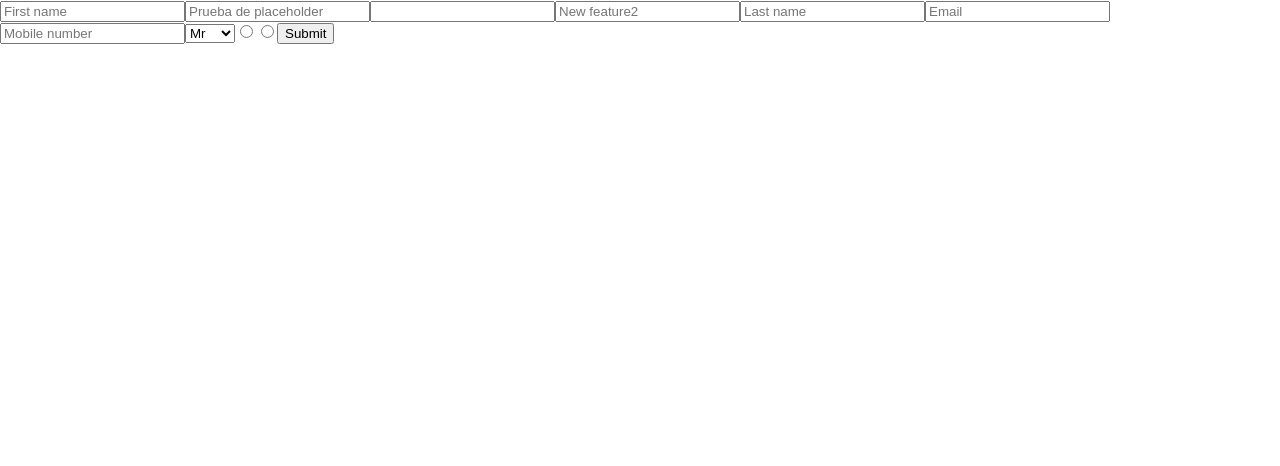
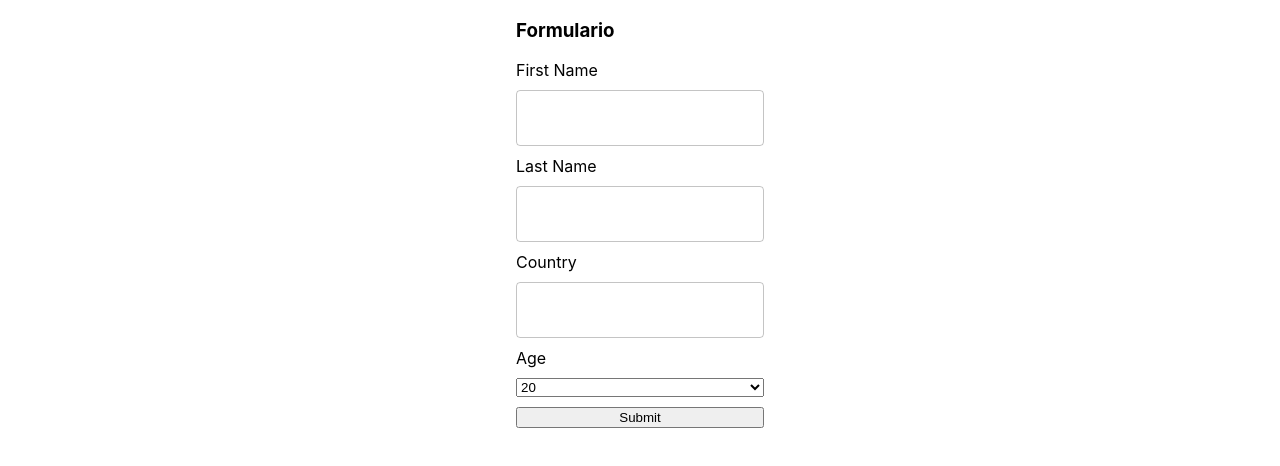
Before and after one commit to LexferRam/react-hook-form_Practice, a React (Create React App) app: page / in a window 1280 px wide. Shown: the top 466 px of the page. Built offline with nearby package versions, Linux system fonts and the light colour scheme.

Commit message:
agrega formularios de practicas

```diff
--- a/package.json
+++ b/package.json
@@ -3,6 +3,8 @@
   "version": "0.1.0",
   "private": true,
   "dependencies": {
+    "@material-ui/core": "^4.11.4",
+    "@material-ui/icons": "^4.11.2",
     "@testing-library/jest-dom": "^5.11.4",
     "@testing-library/react": "^11.1.0",
     "@testing-library/user-event": "^12.1.10",
@@ -10,6 +12,7 @@
     "react-dom": "^17.0.2",
     "react-hook-form": "^7.6.0",
     "react-scripts": "4.0.3",
+    "react-select": "^4.3.1",
     "web-vitals": "^1.0.1"
   },
   "scripts": {
--- /dev/null
+++ b/src/EjemploMui.js
@@ -0,0 +1,34 @@
+import React from "react";
+// import Select from "react-select";
+import { useForm, Controller } from "react-hook-form";
+import Input from "@material-ui/core/Input";
+
+export const EjemploMui = () => {
+    const { control, handleSubmit } = useForm();
+    const onSubmit = data => console.log(data);
+    return (
+        <div>
+              <form onSubmit={handleSubmit(onSubmit)}>
+      <Controller
+        name="firstName"
+        control={control}
+        defaultValue=""
+        render={({ field }) => <Input {...field} />}
+      />
+      {/* <Controller
+        name="iceCreamType"
+        control={control}
+        render={({ field }) => <Select
+          {...field}
+          options={[
+            { value: "chocolate", label: "Chocolate" },
+            { value: "strawberry", label: "Strawberry" },
+            { value: "vanilla", label: "Vanilla" }
+          ]}
+        />}
+      /> */}
+      <input type="submit" />
+    </form>
+        </div>
+    )
+}
--- /dev/null
+++ b/src/EjemploUno.js
@@ -0,0 +1,59 @@
+import React from "react";
+import { useForm } from "react-hook-form";
+import TextField from '@material-ui/core/TextField';
+
+const Input = ({label, name, register, required,error,errMessage }) => (
+  <>
+    <label>{label}</label>
+    <TextField
+     variant="outlined"
+     style={{margin:'10px 0px'}}
+     {...register(name, { required })}
+     error={Boolean(error)}
+     helperText={error && errMessage}
+    />
+  </>
+);
+
+const Select = React.forwardRef(({ onChange, onBlur, name, label }, ref) => (
+  <>
+    <label>{label}</label>
+    <select  style={{margin:'10px 0px'}} name={name} ref={ref} onChange={onChange} onBlur={onBlur}>
+      <option value="20">20</option>
+      <option value="30">30</option>
+    </select>
+  </>
+));
+
+export const EjemploUno = () => {
+  const { register, handleSubmit,  formState:{errors },reset} = useForm();
+
+  const onSubmit = (data,e) => {
+      e.preventDefault();
+      console.log(data);
+    //   reset(data);
+    reset()
+  };
+
+  return (
+    <div style={{width:'100%', display:'flex', justifyContent: 'center'}}>
+        <form onSubmit={handleSubmit(onSubmit)} noValidate autoComplete="off">
+        <div style={{display:'flex', flexDirection:'column',}}>
+        <h3>Formulario</h3>
+
+        <Input label="First Name" name="firstName" register={register} required error={errors.firstName} errMessage="FirstName is reqired"/>
+        {/* {errors.firstName && <span style={{color:'red'}} >The field is required</span>} */}
+
+        <Input label="Last Name" name="lastName" register={register} required error={errors.lastName} errMessage="LastName is reqired"/>
+
+        <Input label="Country" name="Country" register={register} required error={errors.Country} errMessage="FirstName is reqired"/>
+
+        <Select label="Age" {...register("Age")} />
+
+        <input type="submit" />
+
+        </div>
+        </form>
+    </div>
+  );
+};
--- /dev/null
+++ b/src/FormHook.js
@@ -0,0 +1,41 @@
+import React from 'react'
+import {useForm} from 'react-hook-form';
+
+export const FormHook = () => {
+    const {register, handleSubmit, formState:{errors }} =useForm()
+
+    const onSubmit = (data, e ) => {
+        console.log(data);
+        e.target.reset();
+    }
+    return (
+        <div style={{width:300, display:'flex', justifyContent: 'center'}}>
+        <form onSubmit={handleSubmit(onSubmit)}>
+                <div style={{display:'flex', flexDirection:'column'}}>
+            <h3>Formulario</h3>
+
+            <input name="titulo" placeholder="Title" {...register("titulo", {required:true})} />
+            <span style={{color:'red'}}>
+                {errors.titulo && <span>The title is required</span>}
+            </span>
+
+            <input name="name" placeholder="Name" {...register("name", {required:true})} />
+            <span style={{color:'red'}}>
+                {errors.name && <span>The name is required</span>}
+            </span>
+
+            <select {...register("gender")}>
+                <option value="female">female</option>
+                <option value="male">male</option>
+                <option value="other">other</option>
+            </select>
+            <span style={{color:'red'}}>
+                {errors.gender && <span>The name is required</span>}
+            </span>
+
+            <button>Enviar</button>
+        </div>
+            </form>
+            </div>
+    )
+}
--- a/src/index.js
+++ b/src/index.js
@@ -3,10 +3,15 @@ import ReactDOM from 'react-dom';
 import './index.css';
 import App from './App';
 import reportWebVitals from './reportWebVitals';
+import { FormHook } from './FormHook';
+import { EjemploUno } from './EjemploUno';
+import { EjemploMui } from './EjemploMui';
 
 ReactDOM.render(
   <React.StrictMode>
-    <App />
+    {/* <FormHook /> */}
+    <EjemploUno />
+    {/* <EjemploMui /> */}
   </React.StrictMode>,
   document.getElementById('root')
 );
```
Also changed, not shown: 1 other file (tests, documents, lock files or other folders).
